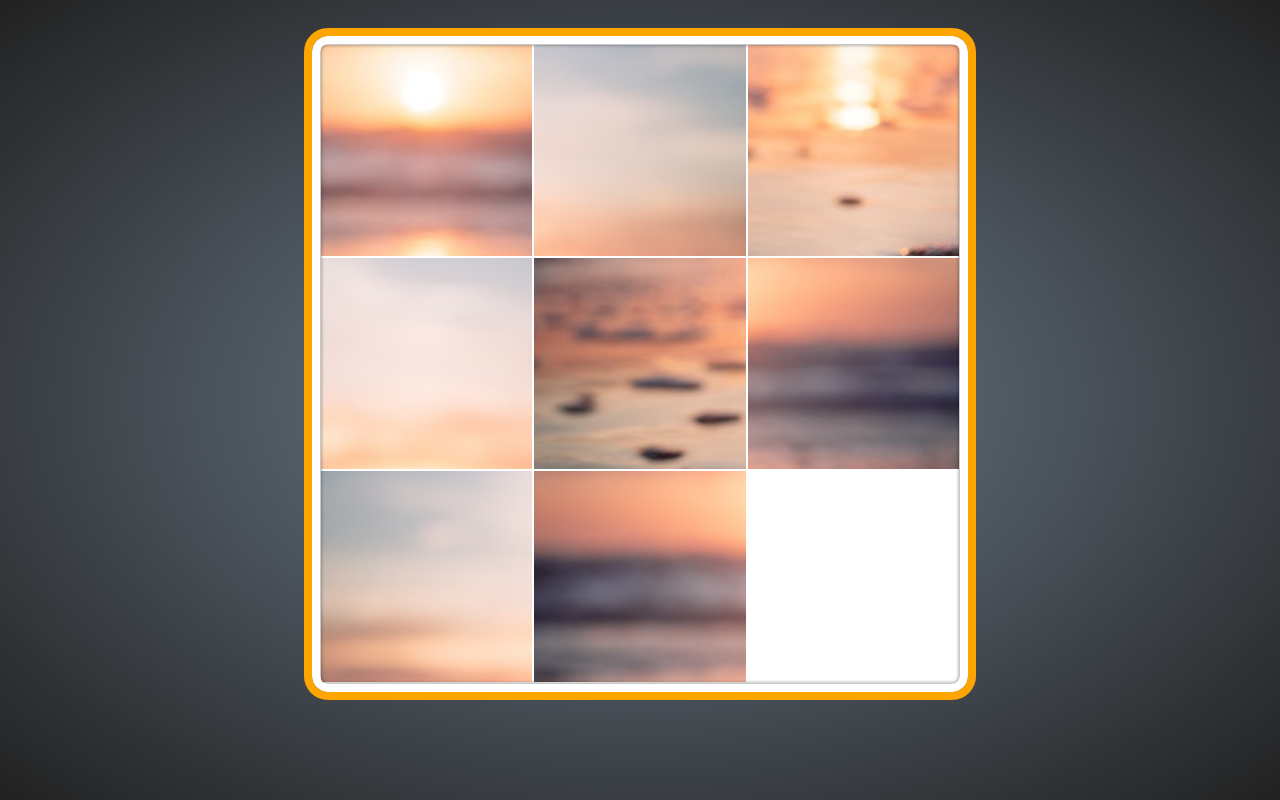
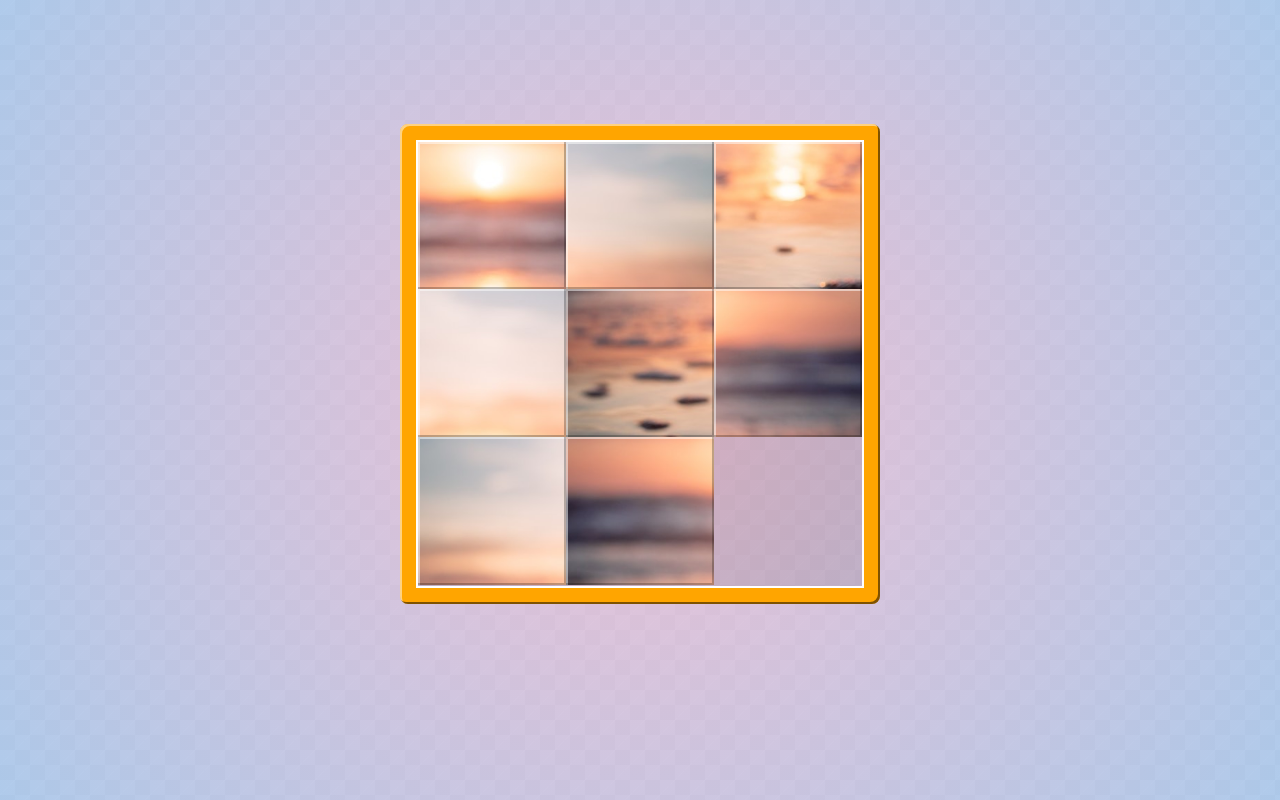
Before and after one commit to nelsonr/slide-puzzle-study, a plain HTML site: page index.html in a window 1280 px wide. Drawn offline with Linux system fonts and the light colour scheme.

Commit message:
Add new look

```diff
--- a/index.html
+++ b/index.html
@@ -11,7 +11,9 @@
 <body>
     <main>
         <div class="slide-puzzle">
-            <img src="sunset.jpg" width="640" height="640" alt="Sunset near beach">
+            <div class="board">
+                <img src="sunset.jpg" width="640" height="640" alt="Sunset near beach">
+            </div>
         </div>
         <button id="play-again">Play Again</button>
     </main>
--- a/script.js
+++ b/script.js
@@ -124,7 +124,7 @@ function setup () {
 }
 
 let gridSize, cellsCount, cellSize, grid, emptyCell, playAgainButton;
-let rootEl = document.querySelector(".slide-puzzle");
+let rootEl = document.querySelector(".slide-puzzle .board");
 let img = rootEl.querySelector("img");
 
 if (img.complete) {
--- a/style.css
+++ b/style.css
@@ -1,5 +1,9 @@
 * {
     box-sizing: border-box;
+}
+
+:root {
+    color-scheme: light dark;
 }
 
 html,
@@ -9,10 +13,13 @@ body {
 
 body {
     margin: 0;
-    background-color: slategray;
-    background-image: radial-gradient(slategray, #212121);
     color: #FFF;
-    padding: 2em;
+    background:
+        linear-gradient(135deg, transparent 75%, rgba(255, 255, 255, 0.4) 0%) 0 0,
+        linear-gradient(-45deg, transparent 75%, rgba(255, 255, 255, 0.4) 0%) 15px 15px,
+        linear-gradient(135deg, transparent 75%, rgba(255, 255, 255, 0.4) 0%) 15px 15px,
+        linear-gradient(-45deg, transparent 75%, rgba(255, 255, 255, 0.4) 0%) 0 0, #e5e5e5;
+    background-size: 30px 30px;
 }
 
 main {
@@ -22,6 +29,8 @@ main {
     flex-direction: column;
     gap: 30px;
     height: 100%;
+    background: radial-gradient(circle, rgba(238, 174, 202, 0.7) 0%, rgba(148, 187, 233, 0.7) 100%);
+    padding: 2em;
 }
 
 #play-again {
@@ -43,27 +52,43 @@ main {
     --background-size: 0;
     --grid-size: 3;
 
-    background-color: white;
-    border: 8px solid white;
-    outline: 8px solid orange;
-    outline-offset: 0;
-    border-radius: 16px;
-    overflow: hidden;
+    border-radius: 8px;
     display: flex;
     position: relative;
     aspect-ratio: 1 / 1;
-    max-width: 100%;
+    padding: 16px;
+    max-width: 480px;
+
+    &::before {
+        content: "";
+        display: block;
+        position: absolute;
+        top: 0;
+        left: 0;
+        right: 0;
+        bottom: 0;
+        outline: 16px solid orange;
+        outline-offset: -16px;
+        border-radius: 8px;
+    }
 
     &::after {
         content: "";
+        display: block;
         position: absolute;
         top: 0;
         left: 0;
-        width: 100%;
-        height: 100%;
-        box-shadow: inset 0 0 3px 2px rgba(0, 0, 0, 0.25);
+        right: 0;
+        bottom: 0;
+        box-shadow: inset -2px -2px rgba(0, 0, 0, 0.5), inset 2px 2px rgba(255, 255, 255, 0.5);
+        border-radius: 8px;
         pointer-events: none;
-        border-radius: 8px;
+    }
+
+    .board {
+        position: relative;
+        border: 2px solid;
+        background-color: rgba(0, 0, 0, 0.1);
     }
 
     img {
@@ -80,8 +105,9 @@ main {
         background-image: var(--background-image);
         background-size: var(--background-size);
         background-repeat: no-repeat;
-        border: 1px solid;
         transition: top 400ms cubic-bezier(0.34, 1.40, 0.64, 1), left 400ms cubic-bezier(0.34, 1.40, 0.64, 1);
+        box-shadow: inset -2px -2px rgba(0, 0, 0, 0.25), inset 2px 2px rgba(255, 255, 255, 0.5);
+        cursor: pointer;
     }
 
     &.solved {
```
